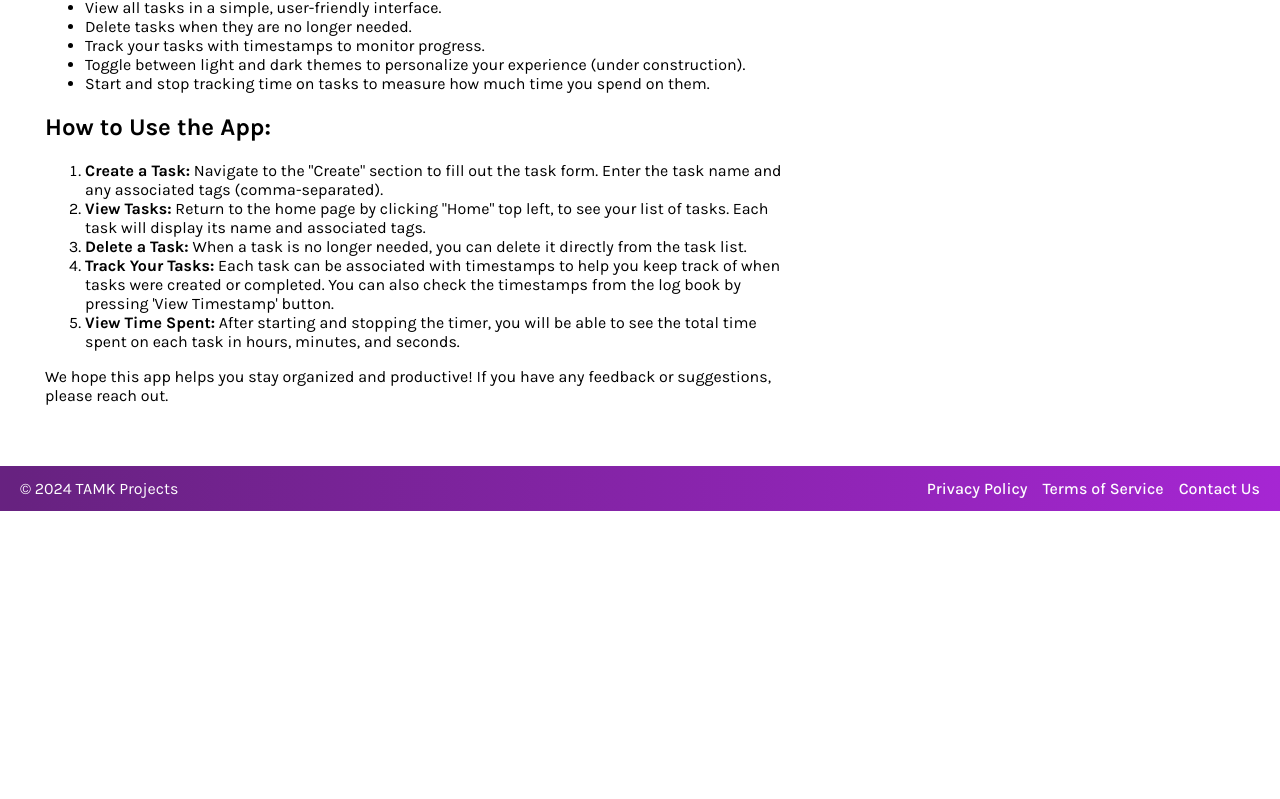
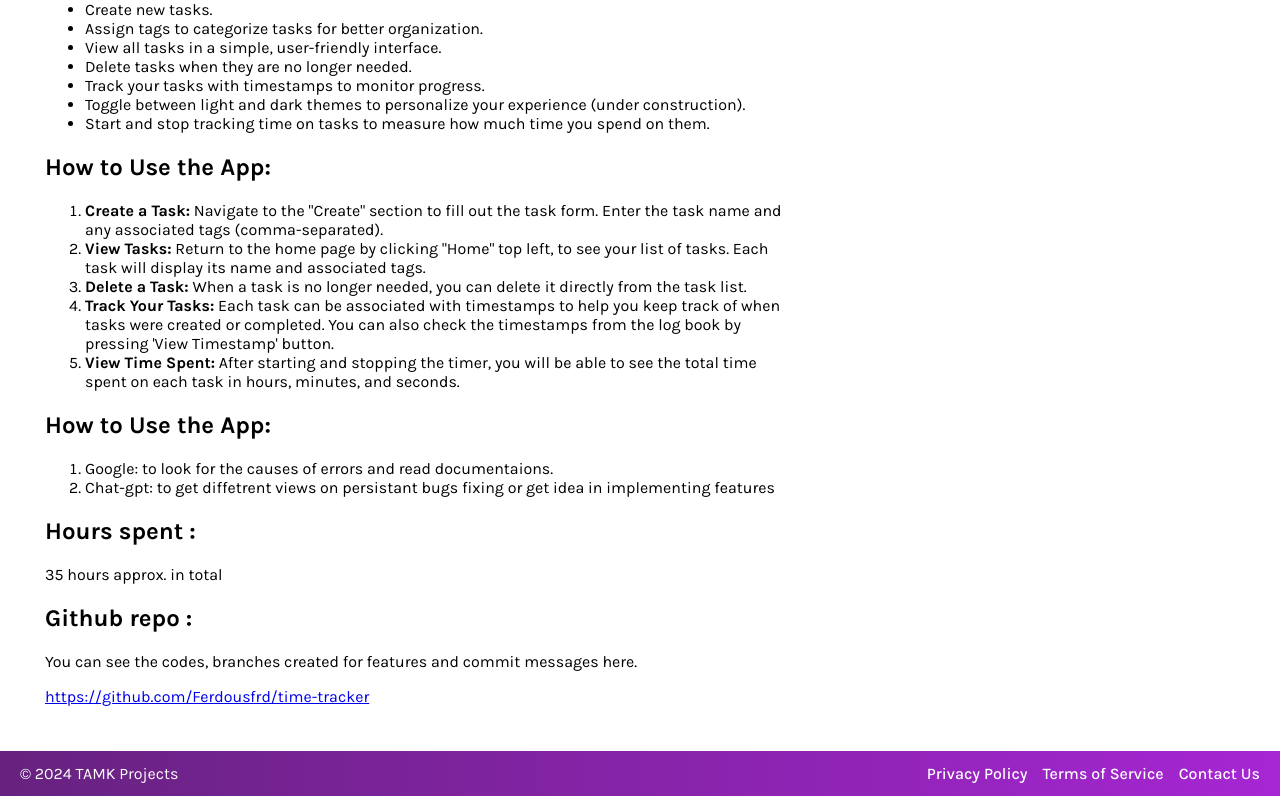
Before and after one commit to Ferdousfrd/time-tracker, a React (Vite) app in the folder Task-timer/: page /About in a window 1280 px wide. Shown: the part 355-1154 px from the top of the page. Before the commit the page ends 869 px from the top, so only its background shows below. Built offline with nearby package versions, Linux system fonts and the light colour scheme; no server answers; a web font is replaced by a local one.

Commit message:
made some changes in About view before sibmission

```diff
--- a/Task-timer/src/components/About.jsx
+++ b/Task-timer/src/components/About.jsx
@@ -2,6 +2,7 @@ export default function About() {
     return (
         <div className="form--container">
             <h1>Task Management App</h1>
+            <h3>Author : Md Fakhruddin Ferdous</h3>
             <p>
                 Welcome to the Task Management App! This application is designed to help you
                 manage your tasks efficiently. Whether you have daily chores, work assignments,
@@ -45,10 +46,19 @@ export default function About() {
                     <strong>View Time Spent:</strong> After starting and stopping the timer, you will be able to see the total time spent on each task in hours, minutes, and seconds.
                 </li>
             </ol>
-            <p>
-                We hope this app helps you stay organized and productive! If you have any feedback or suggestions,
-                please reach out.
-            </p>
+
+            <h2>How to Use the App:</h2>
+            <ol>
+                <li>Google: to look for the causes of errors and read documentaions.</li>
+                <li>Chat-gpt: to get diffetrent views on persistant bugs fixing or get idea in implementing features</li>
+            </ol>
+
+            <h2>Hours spent : </h2>
+            <p>35 hours approx. in total</p>
+
+            <h2>Github repo :</h2>
+            <p>You can see the codes, branches created for features and commit messages here.</p>
+            <a target="_blank" href="https://github.com/Ferdousfrd/time-tracker">https://github.com/Ferdousfrd/time-tracker</a>
         </div>
     );
 }
```
Also changed, not shown: 1 other file (tests, documents, lock files or other folders).
